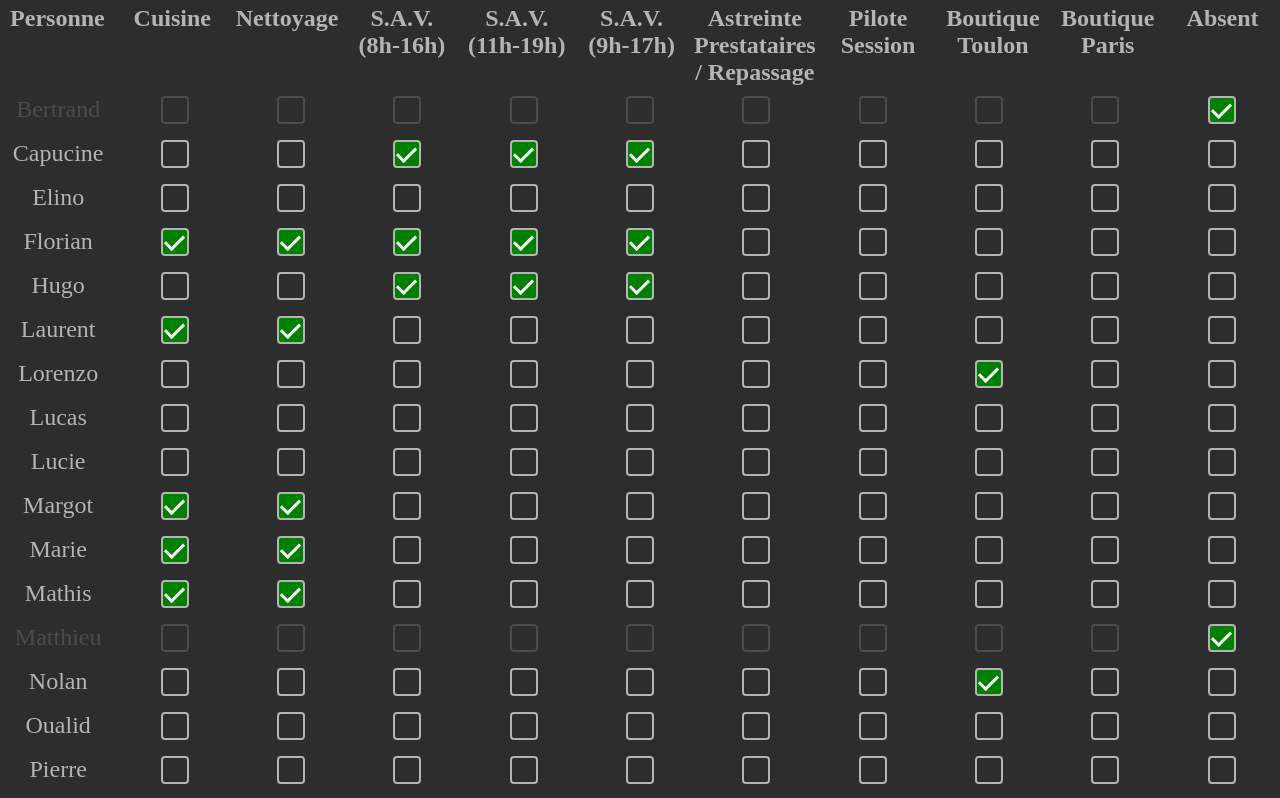
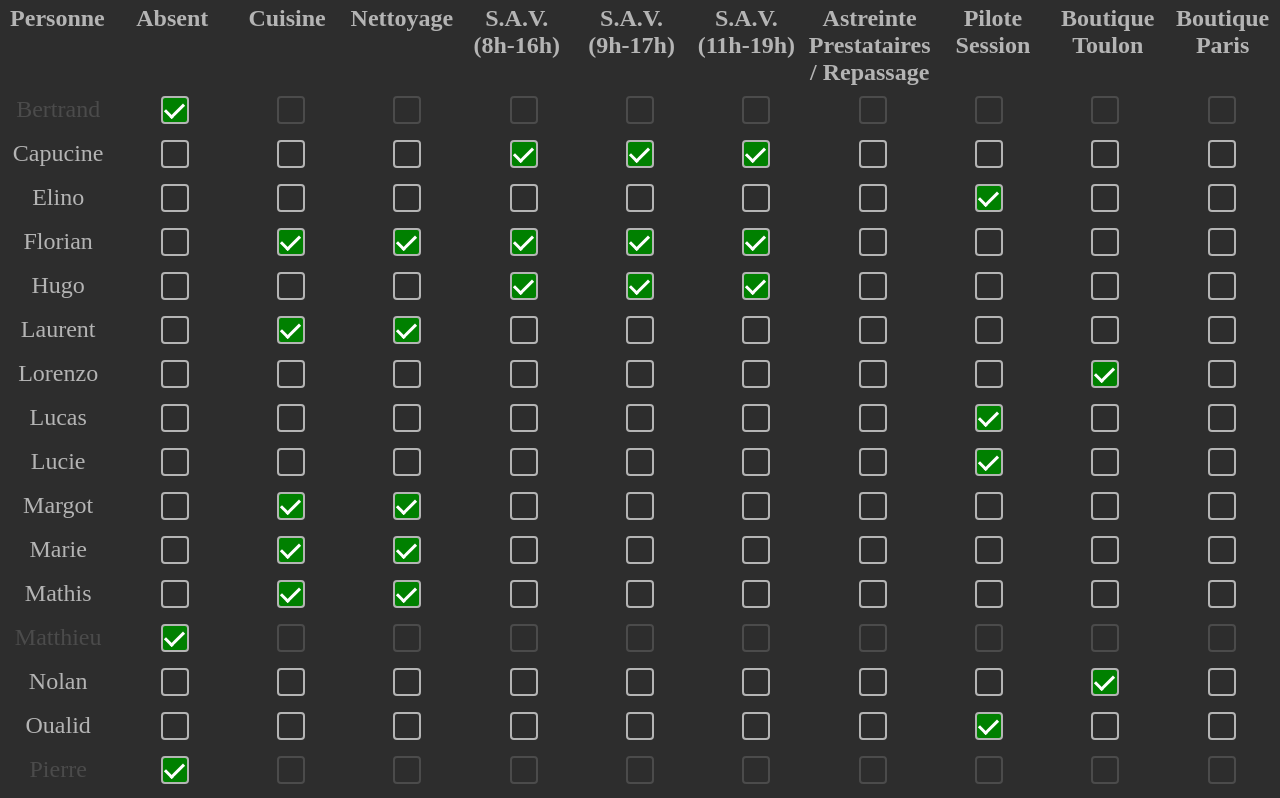
Before and after one commit to LaurentArcos/planner, a React (Create React App) app: page / in a window 1280 px wide. Shown: the top 798 px of the page. Built offline with nearby package versions, Linux system fonts and the light colour scheme.

Commit message:
listes des personnes et tâches mises dans des fichiers à part

```diff
--- a/src/PersonList.js
+++ b/src/PersonList.js
@@ -1,92 +1,36 @@
 import React, { useState } from "react";
-
-const roles = [
-  "Cuisine",
-  "Nettoyage",
-  "S.A.V. (8h-16h)",
-  "S.A.V. (11h-19h)",
-  "S.A.V. (9h-17h)",
-  "Astreinte Prestataires / Repassage",
-  "Pilote Session",
-  "Boutique Toulon",
-  "Boutique Paris",
-  "Absent"
-];
-
-const personNames = [
-  "Bertrand",
-  "Capucine",
-  "Elino",
-  "Florian",
-  "Hugo",
-  "Laurent",
-  "Lorenzo",
-  "Lucas",
-  "Lucie",
-  "Margot",
-  "Marie",
-  "Mathis",
-  "Matthieu",
-  "Nolan",
-  "Oualid",
-  "Pierre",
-  "Quentin",
-  "Quentus",
-  "Rémi",
-  "Tatiana",
-  "Nathaniel",
-  "Yoann"
-];
+import personsData from "./persons";
+import tasksData from "./tasks";
 
 const PersonList = ({ onSelectionDone }) => {
-  const initialSelections = {
-    Bertrand: new Set(["Absent"]),
-    Capucine: new Set(["S.A.V. (8h-16h)","S.A.V. (11h-19h)","S.A.V. (9h-17h)"]),
-    Elino: new Set([""]),
-    Florian: new Set(["Cuisine", "Nettoyage", "S.A.V. (8h-16h)","S.A.V. (11h-19h)","S.A.V. (9h-17h)"]),
-    Hugo: new Set(["S.A.V. (8h-16h)","S.A.V. (11h-19h)","S.A.V. (9h-17h)"]),
-    Laurent: new Set(["Cuisine", "Nettoyage"]),
-    Lorenzo: new Set(["Boutique Toulon"]),
-    Lucas: new Set([""]),
-    Lucie: new Set([""]),
-    Margot: new Set(["Cuisine", "Nettoyage"]),
-    Marie: new Set(["Cuisine", "Nettoyage"]),
-    Mathis: new Set(["Cuisine", "Nettoyage"]),
-    Matthieu: new Set(["Absent"]),
-    Nolan: new Set(["Boutique Toulon"]),
-    Oualid: new Set([""]),
-    Pierre: new Set([""]),
-    Quentin: new Set([""]),
-    Quentus: new Set(["Cuisine", "Nettoyage"]),
-    Rémi: new Set(["Cuisine", "Nettoyage"]),
-    Tatiana: new Set(["Boutique Paris"]),
-    Nathaniel: new Set(["Boutique Paris"]),
-    Yoann: new Set(["Boutique Paris"])
+  const initialSelections = personsData.reduce((acc, person) => {
+    acc[person.name] = {
+      roles: new Set(person.tasks), // Sélectionner par défaut les tâches attribuées à la personne
+      absentDays: person.availableDays,
     };
+    return acc;
+  }, {});
 
   const [selections, setSelections] = useState(initialSelections);
 
   const handleRoleChange = (person, role) => {
     const updatedSelections = { ...selections };
-
-    if (!updatedSelections[person]) {
-      updatedSelections[person] = new Set();
-    }
+    const personData = updatedSelections[person];
 
     if (role === "Absent") {
-      if (updatedSelections[person].has(role)) {
-        updatedSelections[person].clear();
+      if (personData.roles.has(role)) {
+        personData.roles.clear();
       } else {
-        updatedSelections[person] = new Set(["Absent"]);
+        personData.roles.add("Absent");
       }
     } else {
-      if (updatedSelections[person].has("Absent")) {
+      if (personData.roles.has("Absent")) {
         return;
       }
-      if (updatedSelections[person].has(role)) {
-        updatedSelections[person].delete(role);
+      if (personData.roles.has(role)) {
+        personData.roles.delete(role);
       } else {
-        updatedSelections[person].add(role);
+        personData.roles.add(role);
       }
     }
 
@@ -102,28 +46,41 @@ const PersonList = ({ onSelectionDone }) => {
     <div className="person-list">
       <div className="row header-row">
         <div className="column">Personne</div>
-        {roles.map((role) => (
-          <div className="column" key={role}>
-            {role}
+        {tasksData.map((task) => (
+          <div className="column" key={task.name}>
+            {task.name}
           </div>
         ))}
       </div>
-      {personNames.map(person => (
-      <div className={`row ${selections[person]?.has("Absent") ? "row-absent" : ""}`} key={person}>
-        <div className="column-name">{person}</div>
-        {roles.map(role => (
-          <div className="column" key={role}>
+      {personsData.map((person) => (
+        <div
+          className={`row ${
+            selections[person.name].roles.has("Absent") ? "row-absent" : ""
+          }`}
+          key={person.name}
+        >
+          <div className="column-name">{person.name}</div>
+          {tasksData.map((task) => (
+            <div className="column" key={task.name}>
               <input
                 type="checkbox"
                 className="checkbox"
-              id={`${person}-${role}`}
-              checked={!!selections[person]?.has(role)}
-              onChange={() => handleRoleChange(person, role)}
-              disabled={role !== "Absent" && selections[person]?.has("Absent")}
+                id={`${person.name}-${task.name}`}
+                checked={selections[person.name].roles.has(task.name)}
+                onChange={() => handleRoleChange(person.name, task.name)}
+                disabled={
+                  task.name !== "Absent" &&
+                  selections[person.name].roles.has("Absent")
+                }
               />
               <label
-              htmlFor={`${person}-${role}`}
-              className={`checkbox-label ${role !== "Absent" && selections[person]?.has("Absent") ? "disabled" : ""}`}
+                htmlFor={`${person.name}-${task.name}`}
+                className={`checkbox-label ${
+                  task.name !== "Absent" &&
+                  selections[person.name].roles.has("Absent")
+                    ? "disabled"
+                    : ""
+                }`}
               ></label>
             </div>
           ))}
--- /dev/null
+++ b/src/persons.js
@@ -0,0 +1,114 @@
+const persons = [
+  {
+    name: "Bertrand",
+    availableDays: ["LUNDI", "MARDI", "MERCREDI", "JEUDI", "VENDREDI"],
+    tasks: ["Absent"]
+  },
+  {
+    name: "Capucine",
+    availableDays: ["LUNDI", "MARDI", "MERCREDI", "JEUDI", "VENDREDI"],
+    tasks: ["S.A.V. (8h-16h)", "S.A.V. (11h-19h)", "S.A.V. (9h-17h)"]
+  },
+  {
+    name: "Elino",
+    availableDays: ["LUNDI", "MARDI", "MERCREDI", "JEUDI", "VENDREDI"],
+    tasks: ["Pilote Session"]
+  },
+  {
+    name: "Florian",
+    availableDays: ["LUNDI", "MARDI", "MERCREDI", "JEUDI", "VENDREDI"],
+    tasks: ["Cuisine", "Nettoyage", "S.A.V. (8h-16h)", "S.A.V. (11h-19h)", "S.A.V. (9h-17h)"]
+  },
+  {
+    name: "Hugo",
+    availableDays: ["LUNDI", "MARDI", "MERCREDI", "JEUDI", "VENDREDI"],
+    tasks: ["S.A.V. (8h-16h)", "S.A.V. (11h-19h)", "S.A.V. (9h-17h)"]
+  },
+  {
+    name: "Laurent",
+    availableDays: ["LUNDI", "MARDI", "MERCREDI", "JEUDI", "VENDREDI"],
+    tasks: ["Cuisine", "Nettoyage"]
+  },
+  {
+    name: "Lorenzo",
+    availableDays: ["LUNDI", "MARDI", "MERCREDI", "JEUDI", "VENDREDI"],
+    tasks: ["Boutique Toulon"]
+  },
+  {
+    name: "Lucas",
+    availableDays: ["LUNDI", "MARDI", "MERCREDI", "JEUDI", "VENDREDI"],
+    tasks: ["Pilote Session"]
+  },
+  {
+    name: "Lucie",
+    availableDays: ["LUNDI", "MARDI", "MERCREDI", "JEUDI", "VENDREDI"],
+    tasks: ["Pilote Session"]
+  },
+  {
+    name: "Margot",
+    availableDays: ["LUNDI", "MARDI", "MERCREDI", "JEUDI", "VENDREDI"],
+    tasks: ["Cuisine", "Nettoyage"]
+  },
+  {
+    name: "Marie",
+    availableDays: ["LUNDI", "MARDI", "MERCREDI", "JEUDI", "VENDREDI"],
+    tasks: ["Cuisine", "Nettoyage"]
+  },
+  {
+    name: "Mathis",
+    availableDays: ["LUNDI", "MARDI", "MERCREDI", "JEUDI", "VENDREDI"],
+    tasks: ["Cuisine", "Nettoyage"]
+  },
+  {
+    name: "Matthieu",
+    availableDays: ["LUNDI", "MARDI", "MERCREDI", "JEUDI", "VENDREDI"],
+    tasks: ["Absent"]
+  },
+  {
+    name: "Nolan",
+    availableDays: ["LUNDI", "MARDI", "MERCREDI", "JEUDI", "VENDREDI"],
+    tasks: ["Boutique Toulon"]
+  },
+  {
+    name: "Oualid",
+    availableDays: ["LUNDI", "MARDI", "VENDREDI"],
+    tasks: ["Pilote Session"]
+  },
+  {
+    name: "Pierre",
+    availableDays: ["LUNDI", "MARDI", "MERCREDI", "JEUDI", "VENDREDI"],
+    tasks: ["Absent"]
+  },
+  {
+    name: "Quentin",
+    availableDays: ["LUNDI", "MARDI", "VENDREDI"],
+    tasks: ["Pilote Session"]
+  },
+  {
+    name: "Quentus",
+    availableDays: ["LUNDI", "MARDI", "MERCREDI", "JEUDI", "VENDREDI"],
+    tasks: ["Cuisine", "Nettoyage"]
+  },
+  {
+    name: "Rémi",
+    availableDays: ["LUNDI", "MARDI", "MERCREDI", "JEUDI", "VENDREDI"],
+    tasks: ["Cuisine", "Nettoyage"]
+  },
+  {
+    name: "Tatiana",
+    availableDays: ["LUNDI", "MARDI", "MERCREDI", "JEUDI", "VENDREDI", "SAMEDI", "DIMANCHE"],
+    tasks: ["Boutique Paris"]
+  },
+  {
+    name: "Nathaniel",
+    availableDays: ["LUNDI", "MARDI", "MERCREDI", "JEUDI", "VENDREDI", "SAMEDI", "DIMANCHE"],
+    tasks: ["Boutique Paris"]
+  },
+  {
+    name: "Yoann",
+    availableDays: ["LUNDI", "MARDI", "MERCREDI", "JEUDI", "VENDREDI", "SAMEDI", "DIMANCHE"],
+    tasks: ["Boutique Paris"]
+  }
+];
+
+export default persons;
--- /dev/null
+++ b/src/tasks.js
@@ -0,0 +1,44 @@
+const tasks = [
+  {
+    name: "Absent",
+    days: ["LUNDI", "MARDI", "MERCREDI", "JEUDI", "VENDREDI", "SAMEDI", "DIMANCHE"]
+  },
+  {
+    name: "Cuisine",
+    days: ["LUNDI", "MARDI", "MERCREDI", "JEUDI", "VENDREDI"]
+  },
+  {
+    name: "Nettoyage",
+    days: ["LUNDI", "MARDI", "MERCREDI", "JEUDI", "VENDREDI"]
+  },
+  {
+    name: "S.A.V. (8h-16h)",
+    days: ["LUNDI", "MARDI", "MERCREDI", "JEUDI", "VENDREDI"]
+  },
+  {
+    name: "S.A.V. (9h-17h)",
+    days: ["LUNDI", "MARDI", "MERCREDI", "JEUDI", "VENDREDI"]
+  },
+  {
+    name: "S.A.V. (11h-19h)",
+    days: ["LUNDI", "MARDI", "MERCREDI", "JEUDI", "VENDREDI"]
+  },
+  {
+    name: "Astreinte Prestataires / Repassage",
+    days: ["MERCREDI"]
+  },
+  {
+    name: "Pilote Session",
+    days: ["LUNDI", "MARDI", "MERCREDI", "JEUDI", "VENDREDI"]
+  },
+  {
+    name: "Boutique Toulon",
+    days: ["LUNDI", "MARDI", "MERCREDI", "JEUDI", "VENDREDI", "SAMEDI"]
+  },
+  {
+    name: "Boutique Paris",
+    days: ["LUNDI", "MARDI", "MERCREDI", "JEUDI", "VENDREDI", "SAMEDI", "DIMANCHE"]
+  }
+];
+
+export default tasks;
```
Lines whose indentation alone changed are shown as unchanged.
